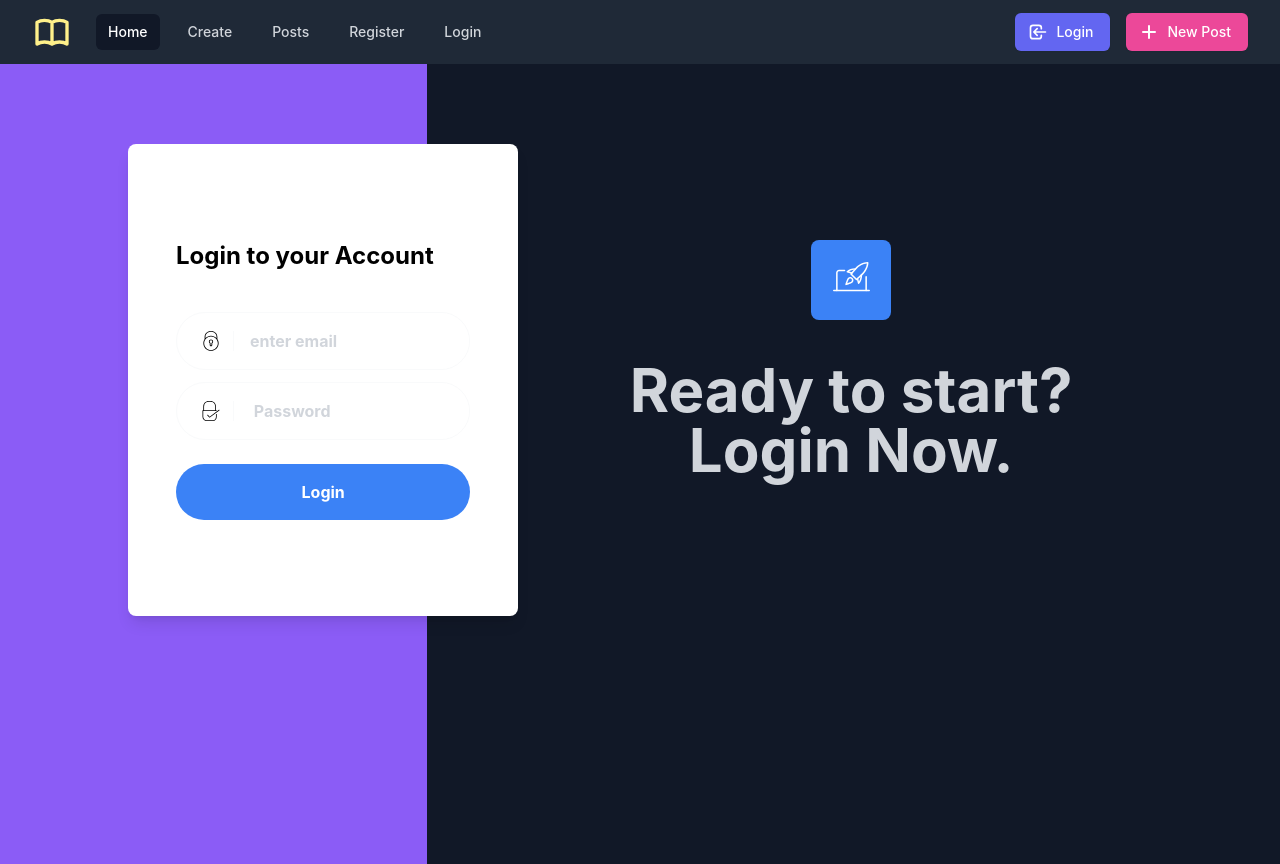
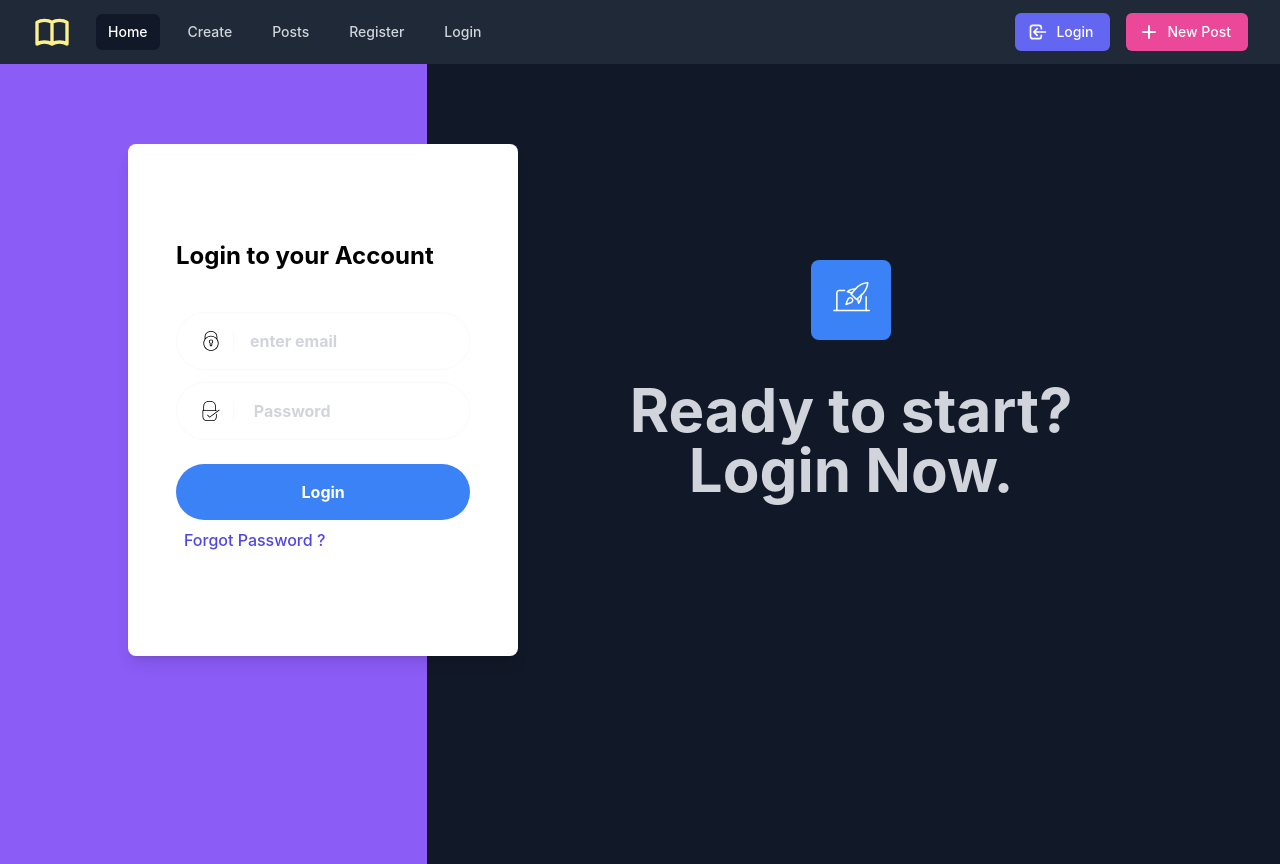
Before and after one commit to Yogesh-10/MERN-Projects, a React (Create React App) app in the folder blog-mern-advanced/client/: page /login in a window 1280 px wide. Built offline with nearby package versions, Linux system fonts and the light colour scheme.

Commit message:
Login password reset link updated

```diff
--- a/blog-mern-advanced/client/src/components/Users/Login/Login.js
+++ b/blog-mern-advanced/client/src/components/Users/Login/Login.js
@@ -1,6 +1,6 @@
 import React from 'react';
 import { useFormik } from 'formik';
-import { Redirect } from 'react-router-dom';
+import { Link, Redirect } from 'react-router-dom';
 import { useDispatch, useSelector } from 'react-redux';
 import * as Yup from 'yup';
 import { loginUserAction } from '../../../redux/slices/users/usersSlices';
@@ -138,6 +138,14 @@ const Login = () => {
                       </button>
                     )}
                   </form>
+                  <div className='p-2'>
+                    <Link
+                      to='/password-reset-token'
+                      className='font-medium text-indigo-600 hover:text-indigo-500'
+                    >
+                      Forgot Password ?
+                    </Link>
+                  </div>
                 </div>
               </div>
               <div className='w-full lg:w-3/5 px-4 mb-16 lg:mb-0 order-first lg:order-last'>
```
